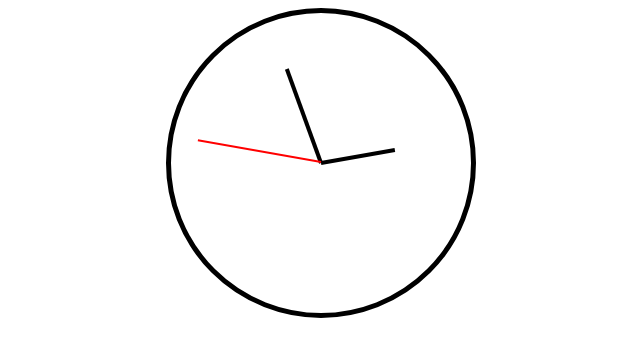
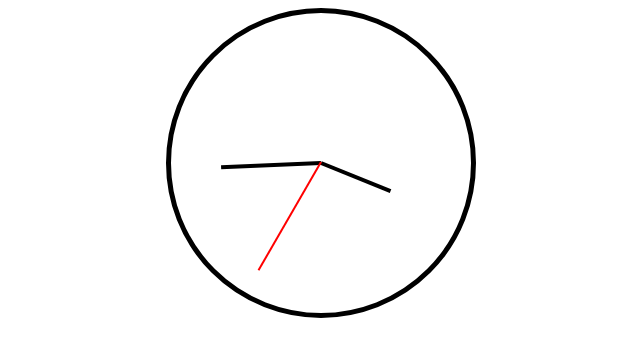
Before and after one commit to shreemaan-abhishek/Frontend-Practice, a plain HTML site: page hcj-clock/index.html in a window 1280 px wide. Shown: the whole page, without its empty margins (319-959 px from the left). Drawn offline with Linux system fonts and the light colour scheme.

Commit message:
refactor ticking algorithm to use javascript date object

```diff
--- a/hcj-clock/index.html
+++ b/hcj-clock/index.html
@@ -19,5 +19,6 @@
     </div>
 
 </body>
+<script src="script.js"></script>
 
 </html>
--- a/hcj-clock/script.js
+++ b/hcj-clock/script.js
@@ -0,0 +1,20 @@
+var secondHand = document.querySelector(".second")
+var minuteHand = document.querySelector(".minute")
+var hourHand = document.querySelector(".hour")
+
+setInterval(() => {
+
+    const now = new Date();
+
+    const seconds = now.getSeconds();
+    const secondsDegrees = ((seconds / 60) * 360) + 90;
+    secondHand.style.transform = `rotate(${secondsDegrees}deg)`;
+
+    const mins = now.getMinutes();
+    const minsDegrees = ((mins / 60) * 360) + ((seconds/60)*6) + 90;
+    minuteHand.style.transform = `rotate(${minsDegrees}deg)`;
+
+    const hour = now.getHours();
+    const hourDegrees = ((hour / 12) * 360) + ((mins/60)*30) + 90;
+    hourHand.style.transform = `rotate(${hourDegrees}deg)`;
+}, 1000)
--- a/hcj-clock/styles.css
+++ b/hcj-clock/styles.css
@@ -36,6 +36,6 @@
     position: absolute;
     border: 1px solid red;
     margin: 148px 0 0 25px;
-    transform: rotate(10deg);
+    transform: rotate(10.5deg);
     transform-origin: 100%;
 }
```
